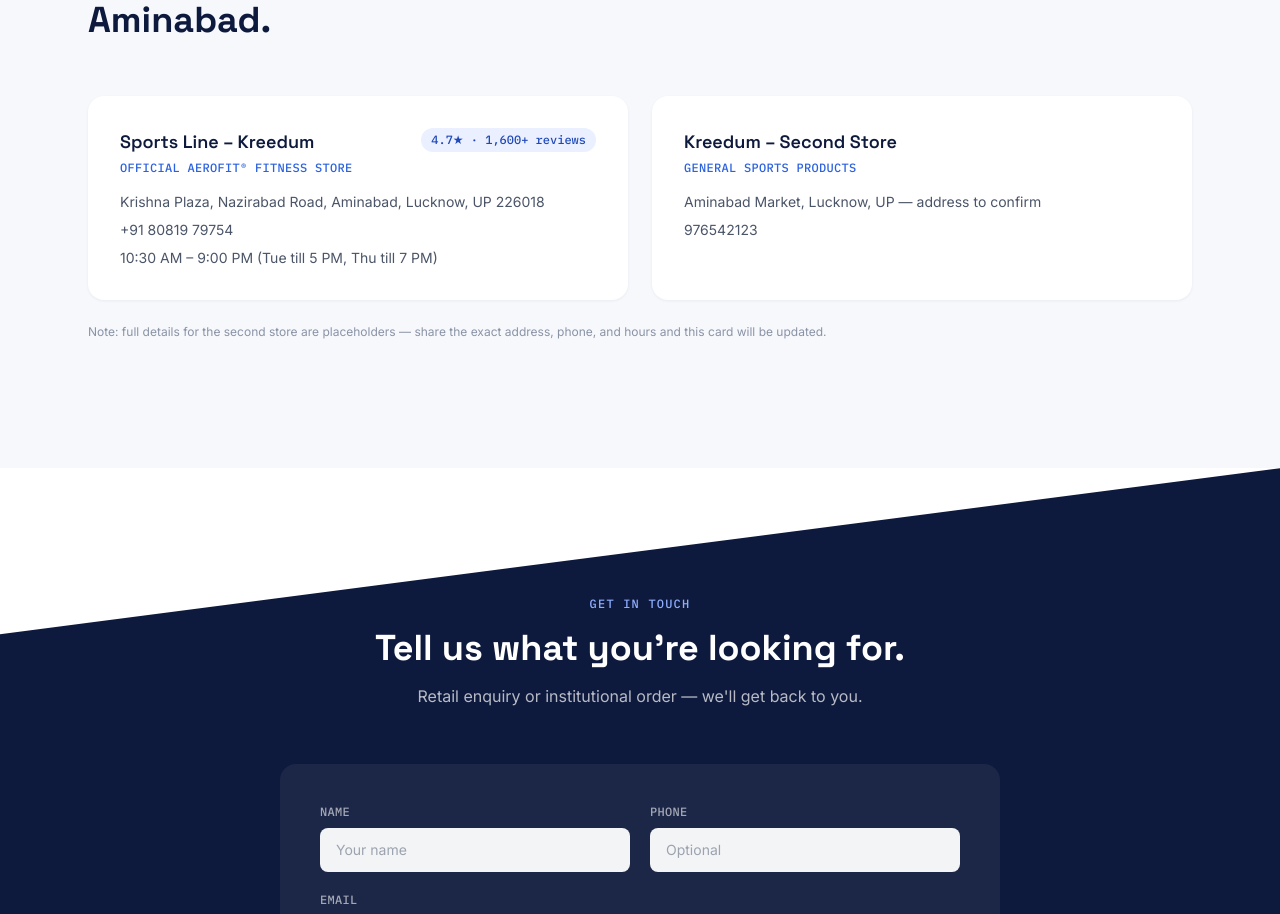
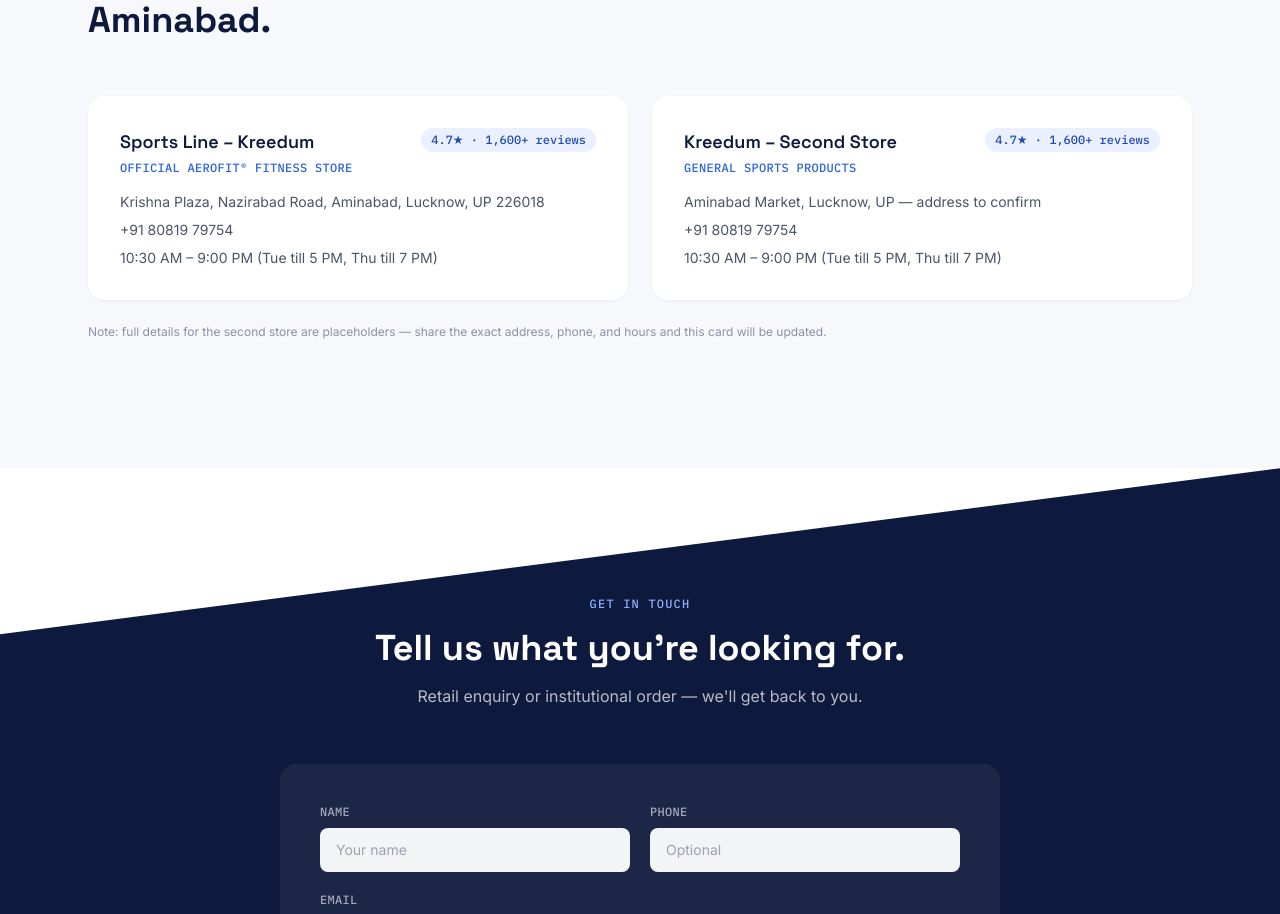
Before and after one commit to potterheadvibhor/kreedum-demo_landing, a React (Vite) app: page / in a window 1280 px wide. Shown: the part 3950-4864 px from the top of the page. Built offline with nearby package versions, Linux system fonts and the light colour scheme.

Commit message:
Update contact details and hours for second store

```diff
--- a/src/KreedumSportsLanding.jsx
+++ b/src/KreedumSportsLanding.jsx
@@ -477,8 +477,9 @@
       name: "Kreedum – Second Store",
       tag: "General Sports Products",
       address: "Aminabad Market, Lucknow, UP — address to confirm",
-      phone: "976542123",
-      rating: null,
+      phone: "+91 80819 79754",
+      hours: "10:30 AM – 9:00 PM (Tue till 5 PM, Thu till 7 PM)",
+      rating: "4.7★ · 1,600+ reviews",
     },
   ];
   return (
```
